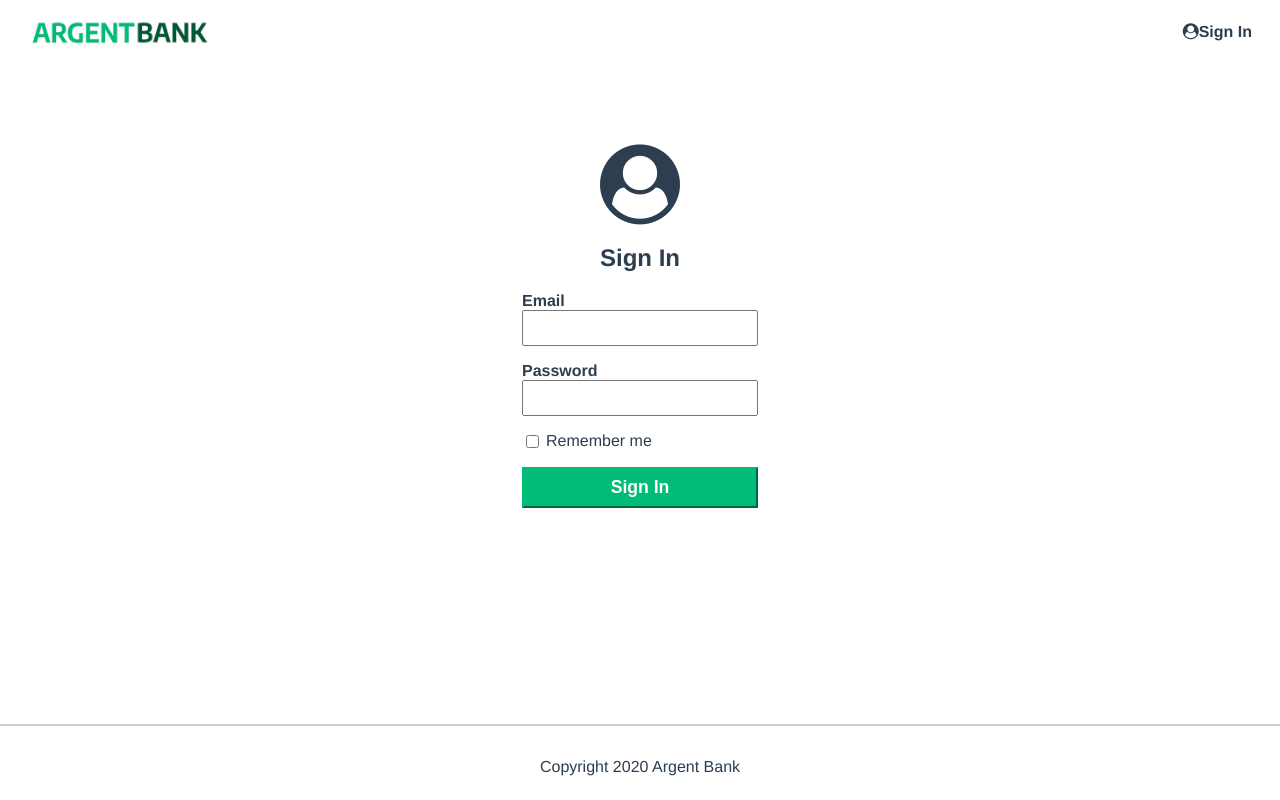
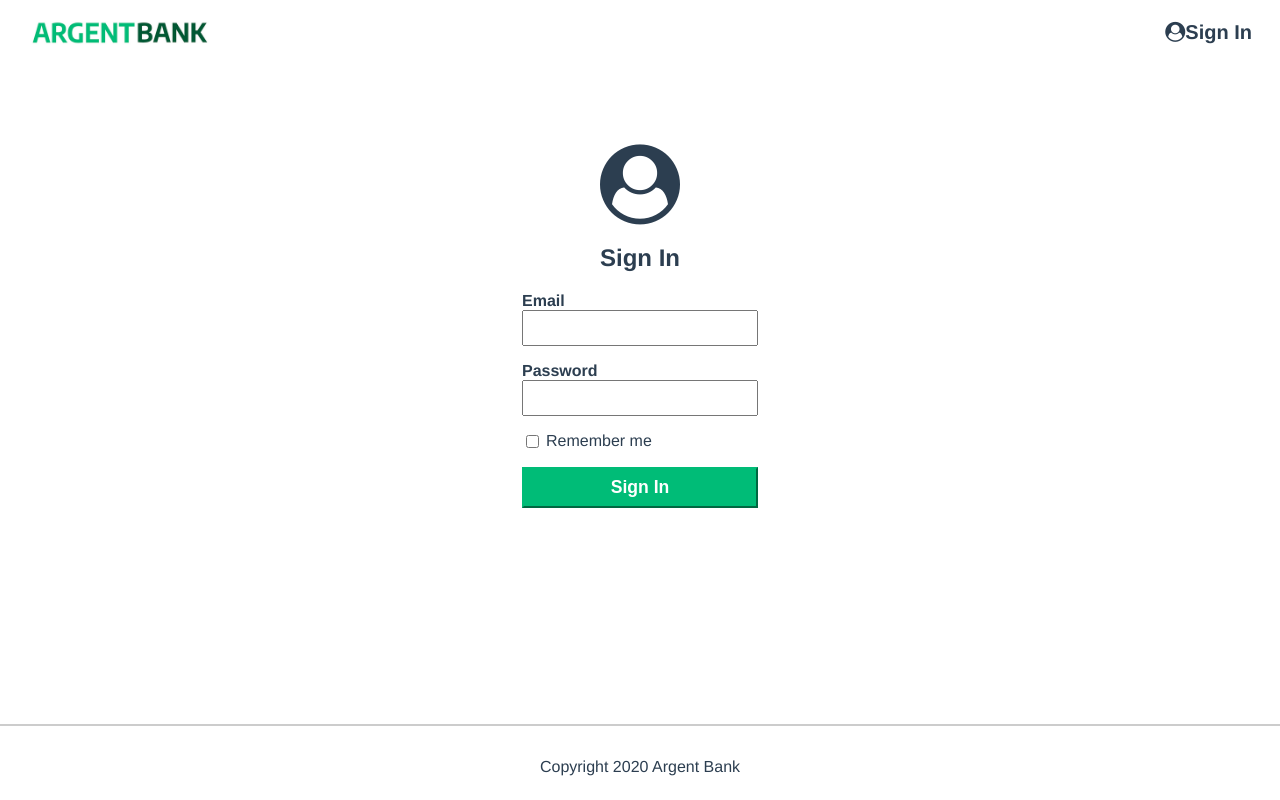
Before and after one commit to TiagoLima-7/OCR-ArgentBank, a React (Vite) app: page /sign-in in a window 1280 px wide. Built offline with nearby package versions, Linux system fonts and the light colour scheme; no server answers.

Commit message:
fix: Corrections CSS header.

```diff
--- a/src/index.css
+++ b/src/index.css
@@ -285,6 +285,8 @@ body {
 
 .logout-container {
   display: flex;
+  font-size: 20px;
+  align-items: center;
 }
 
 .logout-container button {
@@ -294,6 +296,11 @@ body {
   align-items: center;
   justify-content: center;
   gap: 10px;
+  font-size: 20px;
+}
+
+.logout-container button i {
+  font-size: 28px;
 }
 .transaction-button {
   display: block;
@@ -307,6 +314,7 @@ body {
   border: none;
   outline: none;
   border-radius: 6px;
+  cursor: pointer;
 }
 
 @media (min-width: 720px) {
```
